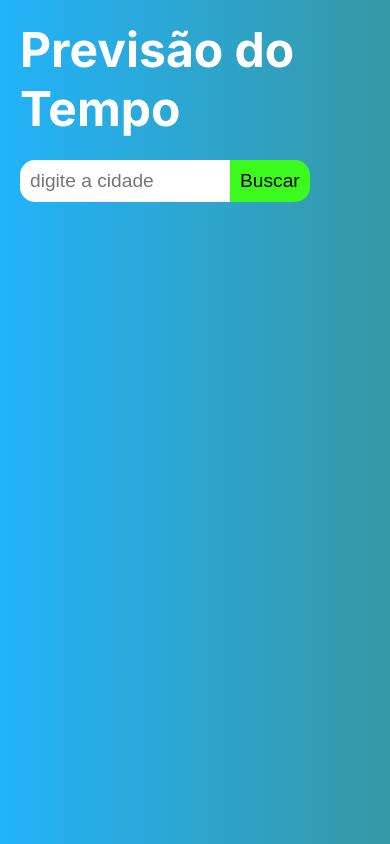
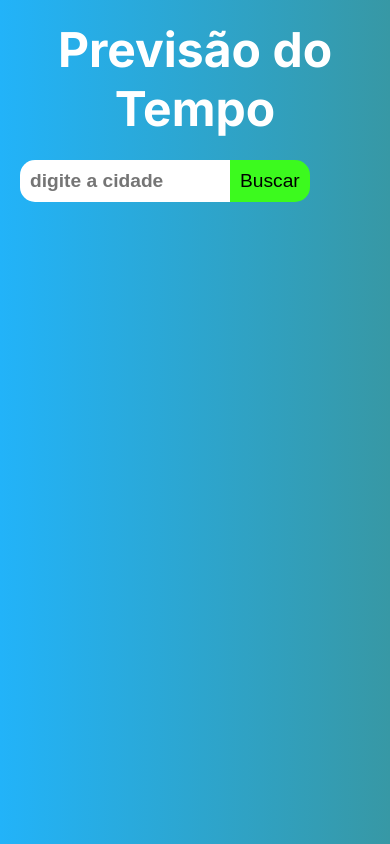
Before and after one commit to luizcarvalhosilva/time-forecast, a React (Vite) app in the folder time-forecast/: page / in a window 390 px wide. Built offline with nearby package versions, Linux system fonts and the light colour scheme.

Commit message:
style: ajustes no CSS do App e adição de novos estilos
- Refinadas as regras de estilo do App.css para melhor aparência e responsividade.
- Adicionados novos estilos para aprimorar a interface do usuário.

```diff
--- a/time-forecast/src/App.css
+++ b/time-forecast/src/App.css
@@ -4,6 +4,7 @@
     margin: 0 auto;
 
     h1 {
+        text-align: center;
         color: white;
         font-size: 3rem;
         margin-bottom: 22px;
@@ -16,6 +17,14 @@
         width: 60%;
         max-width: 300px;
         font-size: 1.2rem;
+        outline: none;
+        font-weight: bold;
+    }
+}
+
+.cityInput {
+    display: flex;
+    justify-content: center;
 }
 
 button {
@@ -26,4 +35,7 @@
     border-radius: 0px 15px 15px 0;
     cursor: pointer;
 }
+
+button:hover {
+    background-color: #2b7a1f;
 }
```
Lines whose indentation alone changed are shown as unchanged.
